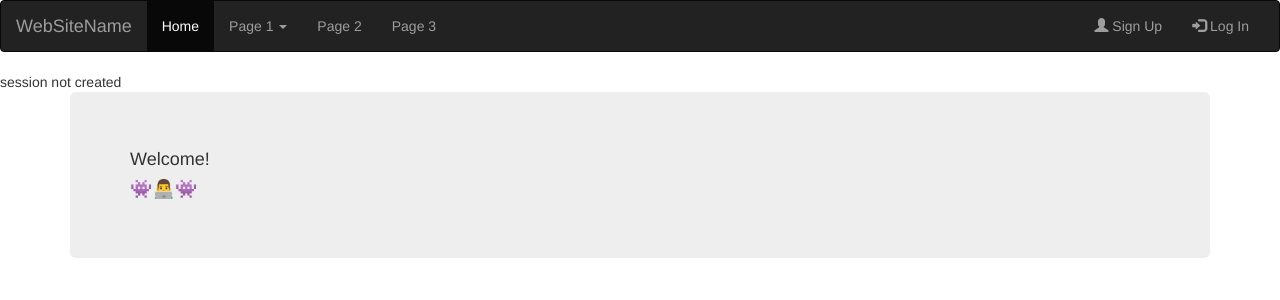
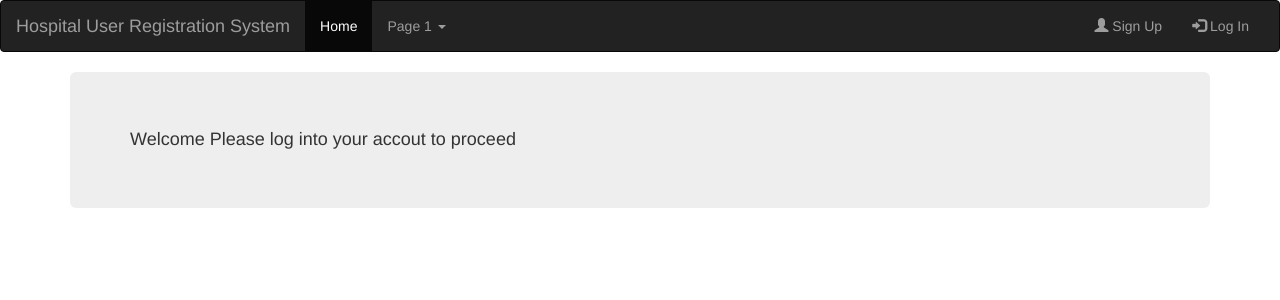
Before and after one commit to almorawaka/userRegisterNew, a PHP site: page / in a window 1280 px wide. Shown: the top 300 px of the page. Run offline with PHP 8.4, Linux system fonts and the light colour scheme.

Commit message:
only registerd user can create job and print job

```diff
--- a/inc/navbar.php
+++ b/inc/navbar.php
@@ -6,7 +6,7 @@
         <span class="icon-bar"></span>
         <span class="icon-bar"></span>
       </button>
-      <a class="navbar-brand" href="#">WebSiteName</a>
+      <a class="navbar-brand" href="#">Hospital User Registration System</a>
     </div>
     <div class="collapse navbar-collapse" id="myNavbar">
       <ul class="nav navbar-nav">
@@ -16,11 +16,17 @@
           <ul class="dropdown-menu">
             <li><a href="#">Page 1-1</a></li>
             <li><a href="#">Page 1-2</a></li>
-            <li><a href="#">Page 1-3</a></li>
+            <li><a href='#'>Page 1-3</a></li>
           </ul>
         </li>
-        <li><a href="#">Page 2</a></li>
-        <li><a href="#">Page 3</a></li>
+
+        <?php
+            if (isset($_SESSION['User_firstName'])) {
+              echo " <li><a href='#'> PRINT JOB CARD</a></li>";
+              echo " <li><a href='#'> OPEN JOB CARD</a></li> ";
+            } else {
+            }
+         ?>
       </ul>
       <ul class="nav navbar-nav navbar-right">
         <!-- <li><a href="sign_up.php  "><span class="glyphicon glyphicon-user"></span> Sign Up</a></li>
--- a/index.php
+++ b/index.php
@@ -32,11 +32,11 @@
 
         }
         else {
-          $query ="INSERT INTO tbl_user(firstName,lastName,email,pwd,regDT) values(
+              $query ="INSERT INTO tbl_user(firstName,lastName,email,pwd,regDT) values(
             '{$firstName}','{$lastName}','{$email}','{$password}',NOW() )";
 
 
-          $result = mysqli_query($conn,$query);
+              $result = mysqli_query($conn,$query);
               if ($result) {
                // echo "user registration ok" ;
                 $msg = " <div class='alert alert-success alert-dismissible '>
@@ -52,8 +52,6 @@
       }
 
   }
-
-
 
         function input_veryfy($data){
           //remove empty space from user input
@@ -82,16 +80,14 @@
 
 <?php include_once('inc/navbar.php')?>
 
-<?php
+<!-- check user session is started -->
+<!-- <?php
 if (isset($_SESSION['User_firstName'])) {
 echo $_SESSION['User_firstName'];
 } else {
 echo "session not created";
 }
-
-
-
-?>
+?> -->
 
 
 
@@ -99,8 +95,17 @@ echo "session not created";
         <div class="row">
             <div class="col-md-12">
                 <div class="jumbotron mt-4">
-                    <h4 id="jumbo-header">Welcome!</h4>
-                    <h4 id="jumbo-emoji">👾👨‍💻👾</h4>
+                    <h4 id="jumbo-header"> Welcome
+                      <!-- php code for login user's name  -->
+                      <?php
+                      if (isset($_SESSION['User_firstName'])) {
+                      echo "  back  ";
+                      echo $_SESSION['User_firstName'];
+                      } else {
+                       echo " Please log into your accout to proceed";
+                      }
+                      ?>
+                    </h4>
                 </div>
             </div>
         </div>
--- a/sign_in.php
+++ b/sign_in.php
@@ -1,5 +1,4 @@
 <?php session_start(); ?>
-
 
 <?php include_once('inc/conn.php');?>
 
@@ -46,7 +45,7 @@
 
     }
 
-
+// funtion to modify the input data
     function input_varify($data){
         //Remove empty spece from user input
         $data = trim($data);
@@ -54,7 +53,6 @@
         $data  = stripslashes($data);
         //conver special chars to html entities
         $data = htmlspecialchars($data);
-
         return $data;
     }
 
--- a/sign_up.php
+++ b/sign_up.php
@@ -38,7 +38,7 @@
                // echo "user registration ok" ;
                 $msg = " <div class='alert alert-success alert-dismissible '>
                 <a href='#' class='close' data-dismiss='alert' aria-label='close'>&times;</a>
-                <strong>Success!</strong> This alert box could indicate a successful or positive action.
+                <strong>Success!</strong> Please log in to your account to countinue.
 
               </div>";
 
```
